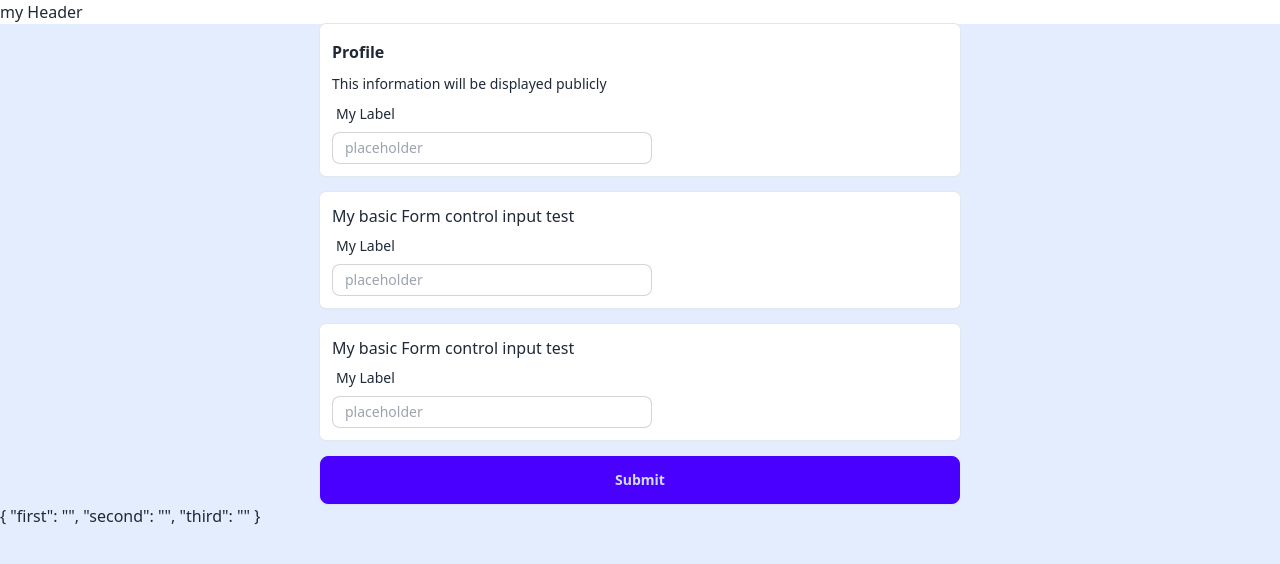
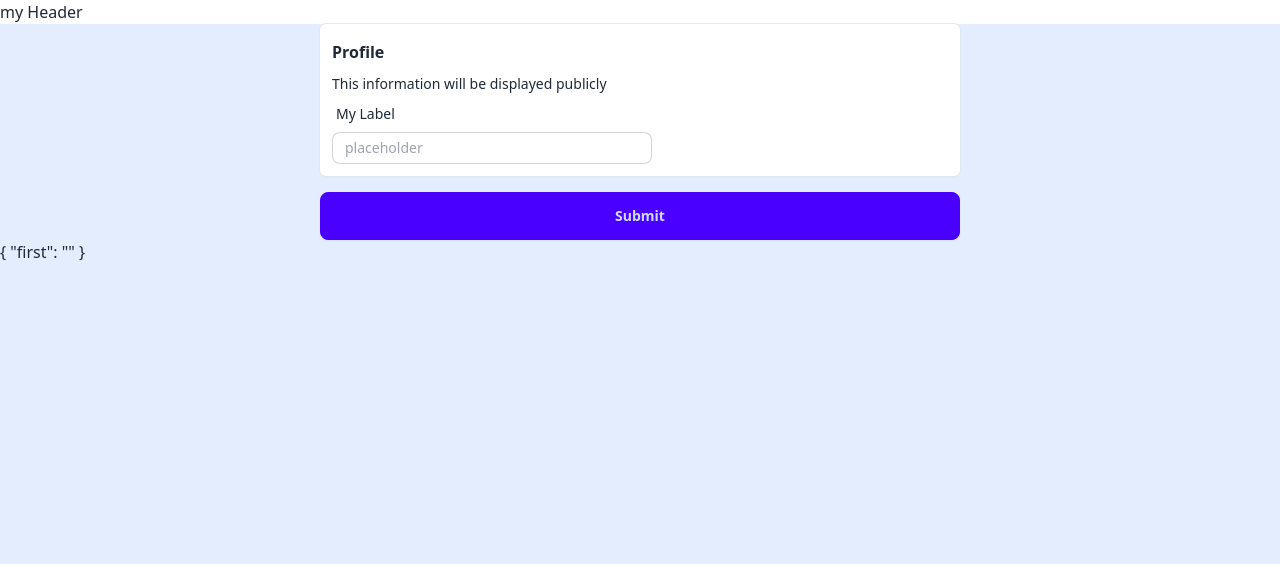
Before and after one commit to dgschel/EasySurvey, an Angular app: page /home in a window 1280 px wide. Shown: the top 564 px of the page. Built offline with nearby package versions, Linux system fonts and the light colour scheme.

Commit message:
removed unused html

```diff
--- a/src/app/home/home.component.html
+++ b/src/app/home/home.component.html
@@ -8,20 +8,6 @@
       </app-form-control-input>
     </app-basic-card>
 
-    <app-basic-card>
-      My basic Form control input test
-      <app-form-control-input inputControlName="second">
-        <span slot="label" class="label-text">My Label</span>
-      </app-form-control-input>
-
-    </app-basic-card>
-    <app-basic-card>
-      My basic Form control input test
-      <app-form-control-input inputControlName="third">
-        <span slot="label" class="label-text">My Label</span>
-      </app-form-control-input>
-    </app-basic-card>
-
     <button type="submit" class="btn btn-primary">Submit</button>
   </form>
 </div>
```
